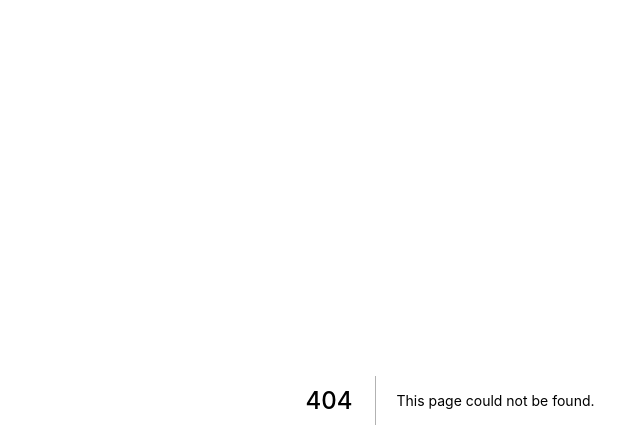
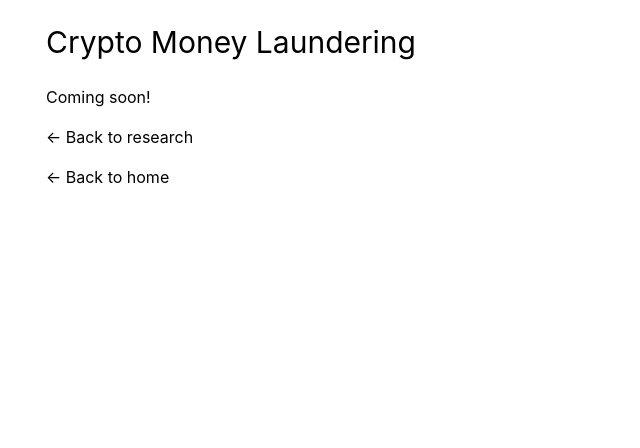
Before and after one commit to eddy-guo/eddyguo-website, a Next.js app: page /research/crypto-money-laundering in a window 1280 px wide. Before the commit this address had no page. Shown: the top 448 px of the page, without its empty margins (190-830 px from the left). Built offline with nearby package versions, Linux system fonts and the light colour scheme.

Commit message:
add reseach topic

```diff
--- a/pages/research.js
+++ b/pages/research.js
@@ -39,6 +39,11 @@ export default function Research() {
             <a>Auction Theory</a>
           </Link>
         </li>
+        <li className="button">
+          <Link href="/research/crypto-money-laundering">
+            <a>Crypto Money Laundering</a>
+          </Link>
+        </li>
       </ul>
       <Link href="/">
         <a className="nocolor">&#8592; Back to home</a>
--- /dev/null
+++ b/pages/research/crypto-money-laundering.js
@@ -0,0 +1,24 @@
+import Head from "next/head";
+import Link from "next/link";
+
+export default function launder() {
+  return (
+    <>
+      <Head>
+        <title>Crypto Money Laundering | Eddy Guo</title>
+      </Head>
+      <h1>Crypto Money Laundering</h1>
+      <p>Coming soon!</p>
+      <ul className="bottom">
+        <li className="button">
+          <Link href="/research">
+            <a className="nocolor">&#8592; Back to research</a>
+          </Link>
+        </li>
+      </ul>
+      <Link href="/">
+        <a className="nocolor">&#8592; Back to home</a>
+      </Link>
+    </>
+  );
+}
```
